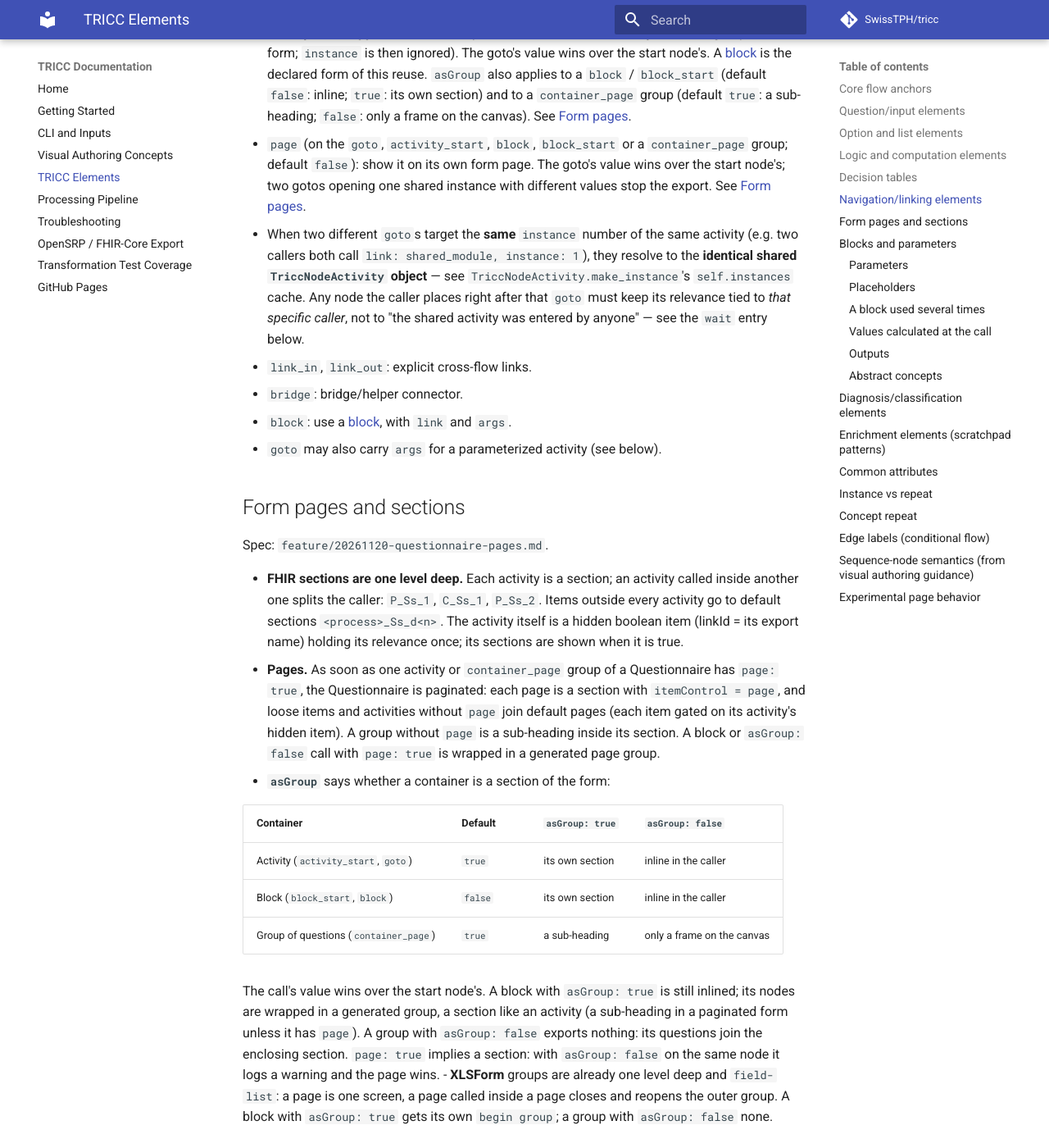
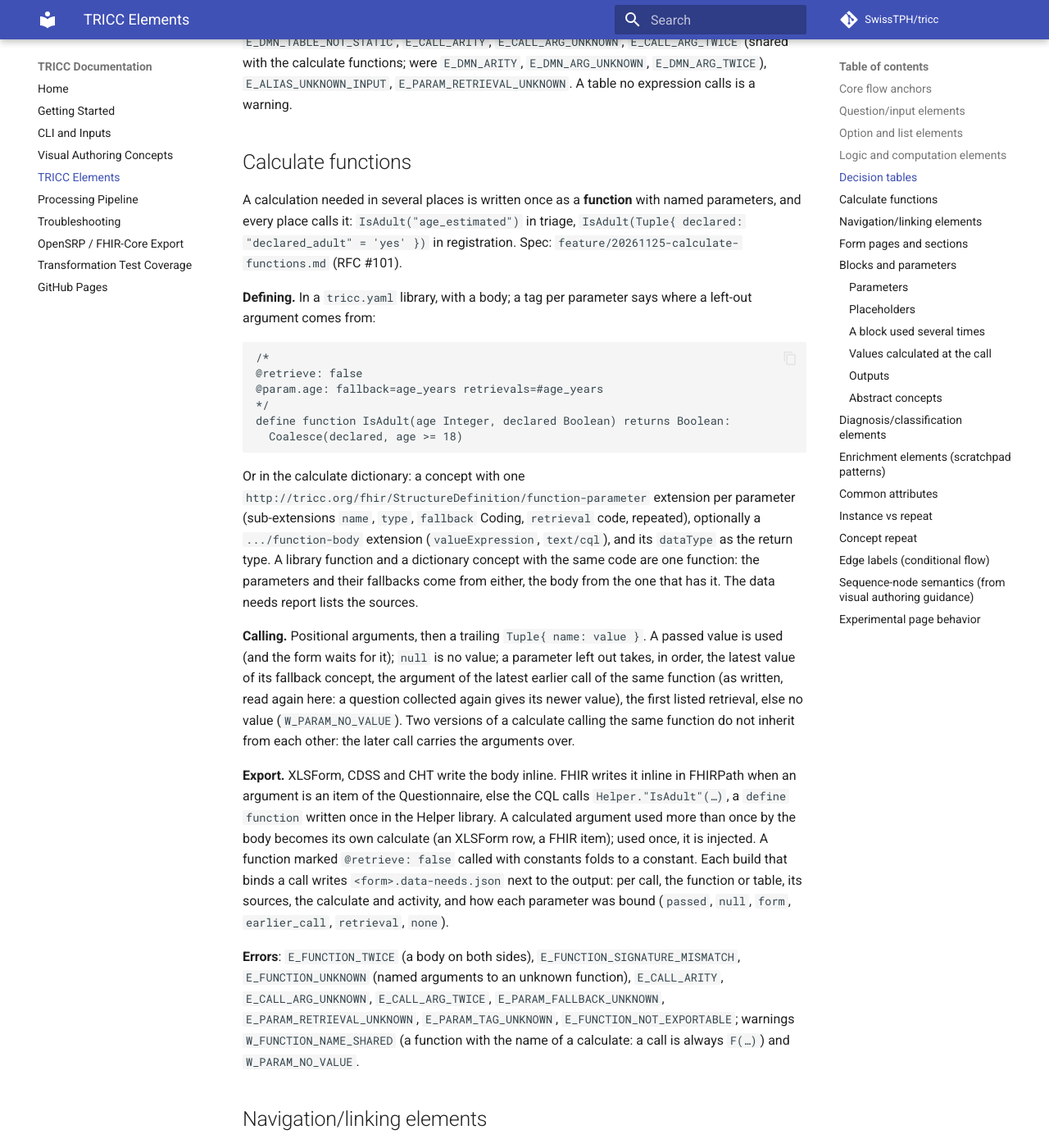
Before and after one commit to SwissTPH/tricc, an MkDocs documentation site: the page built from docs/tricc-elements.md, in a window 1280 px wide and 1400 px high, scrolled down 5074 px. Shown: the whole window at 82% size. Built offline with MkDocs 1.6.1 and Material for MkDocs 9.7.7, drawn with Linux system fonts in a browser that asks for light colours; comment, search, counter and statistics services are not loaded; some of the changed text lies outside the part shown.

Commit message:
Docs: :memo: calculate functions (RFC #101 Implemented), E_CALL_* codes in the DMN specs and docs
Co-Authored-By: Claude Opus 5.5 <noreply@anthropic.com>

````diff
--- a/docs/tricc-elements.md
+++ b/docs/tricc-elements.md
@@ -69,7 +69,10 @@ This page documents TRICC modeling elements and their meaning based on:
 
 ## Logic and computation elements
 
-- `calculate`: computed value.
+- `calculate`: computed value. Its expression may call a **calculate function** (see
+  "Calculate functions" below). A calculate drawn without an arrow into it whose expression
+  holds a call is worked out where it is first read; if nothing reads it, at the end, and only
+  when its value is saved to the record (otherwise it is dropped).
 - `add`: arithmetic compute helper.
 - `count`: option/count compute helper.
 - Anthropometric operators: `Zscore(table, sex, x, y)` and `Izscore(table, sex, x, z)` read
@@ -136,13 +139,21 @@ A value that is not entered only passes `-`, `null` and lists holding `null`.
 | `DMNFirst('diazepam', …)` | the first matching row's output (empty when none) |
 | `DMNList('diazepam', …)` | every matching row's output, in row order (a list: `Count`, `exists`, `selected`) |
 | `DMN('t.note', …)` | the output column `note` instead of the first one |
-| `DMN('diazepam')` | an input left out reads its column `concept` |
-| `DMN('diazepam', Tuple{ weight: null })` | an input given by name; the others from their concepts |
+| `DMN('diazepam')` | an input left out takes its fallbacks (below) |
+| `DMN('diazepam', Tuple{ weight: null })` | an input given by name (`null`: no value); the others from their fallbacks |
 | `DrugDosage('diazepam', age, weight)` | built-in alias of `DMN`; `tricc.yaml` `aliases` adds others |
 
 The table name must be a text literal. `null` (or any literal) is evaluated when the form is
 built: rows that cannot match are dropped and no reference is created for it, so the form
 does not wait for that question.
+
+Only the inputs a call **passes** make the form wait. An input left out is bound where the
+calculate is used, to the first of: the latest value of its column `concept`; what the latest
+earlier call of the same table and output passed for it (as written, read again here); the
+first retrieval listed on the input (`retrievals: ["#prev_weight"]` next to `concept`, built
+when used); else no value (`W_PARAM_NO_VALUE`). To wait for a question, pass it. A calculated
+argument (`DMN('t', "weight" / 2)`) read by several rows becomes its own calculate. See
+`feature/20261125-calculate-functions.md`.
 
 **Export.** Each call is expanded, by policy, into nested ifs (`first`, `unique`: FHIRPath
 `iif`, XPath `if`, CQL `if … then … else`) or a list (`rule_order`: FHIRPath
@@ -168,8 +179,60 @@ the project, the project being the `tricc.yaml` title) next to the forms. Upload
 **Errors** (shared with the editor): `E_DMN_CELL`, `E_DMN_TYPE`, `E_DMN_SHAPE`,
 `E_DMN_OVERLAP` (`unique` rows that can both match), `E_DMN_LIST_VALUE`, `E_DMN_LIST_OVERLAP`
 (ODK list mode: two values of one list cell that can both match, under `rule_order`),
-`E_DMN_TABLE_UNKNOWN`, `E_DMN_TABLE_NOT_STATIC`, `E_DMN_ARITY`, `E_DMN_ARG_UNKNOWN`,
-`E_DMN_ARG_TWICE`, `E_ALIAS_UNKNOWN_INPUT`. A table no expression calls is a warning.
+`E_DMN_TABLE_UNKNOWN`, `E_DMN_TABLE_NOT_STATIC`, `E_CALL_ARITY`, `E_CALL_ARG_UNKNOWN`,
+`E_CALL_ARG_TWICE` (shared with the calculate functions; were `E_DMN_ARITY`, `E_DMN_ARG_UNKNOWN`,
+`E_DMN_ARG_TWICE`), `E_ALIAS_UNKNOWN_INPUT`, `E_PARAM_RETRIEVAL_UNKNOWN`. A table no expression
+calls is a warning.
+
+## Calculate functions
+
+A calculation needed in several places is written once as a **function** with named
+parameters, and every place calls it: `IsAdult("age_estimated")` in triage,
+`IsAdult(Tuple{ declared: "declared_adult" = 'yes' })` in registration. Spec:
+`feature/20261125-calculate-functions.md` (RFC #101).
+
+**Defining.** In a `tricc.yaml` library, with a body; a tag per parameter says where a
+left-out argument comes from:
+
+```cql
+/*
+@retrieve: false
+@param.age: fallback=age_years retrievals=#age_years
+*/
+define function IsAdult(age Integer, declared Boolean) returns Boolean:
+  Coalesce(declared, age >= 18)
+```
+
+Or in the calculate dictionary: a concept with one
+`http://tricc.org/fhir/StructureDefinition/function-parameter` extension per parameter
+(sub-extensions `name`, `type`, `fallback` Coding, `retrieval` code, repeated), optionally a
+`.../function-body` extension (`valueExpression`, `text/cql`), and its `dataType` as the return
+type. A library function and a dictionary concept with the same code are one function: the
+parameters and their fallbacks come from either, the body from the one that has it. The data
+needs report lists the sources.
+
+**Calling.** Positional arguments, then a trailing `Tuple{ name: value }`. A passed value is
+used (and the form waits for it); `null` is no value; a parameter left out takes, in order, the
+latest value of its fallback concept, the argument of the latest earlier call of the same
+function (as written, read again here: a question collected again gives its newer value), the
+first listed retrieval, else no value (`W_PARAM_NO_VALUE`). Two versions of a calculate calling
+the same function do not inherit from each other: the later call carries the arguments over.
+
+**Export.** XLSForm, CDSS and CHT write the body inline. FHIR writes it inline in FHIRPath when
+an argument is an item of the Questionnaire, else the CQL calls `Helper."IsAdult"(…)`, a
+`define function` written once in the Helper library. A calculated argument used more than once
+by the body becomes its own calculate (an XLSForm row, a FHIR item); used once, it is injected.
+A function marked `@retrieve: false` called with constants folds to a constant. Each build that
+binds a call writes `<form>.data-needs.json` next to the output: per call, the function or
+table, its sources, the calculate and activity, and how each parameter was bound (`passed`,
+`null`, `form`, `earlier_call`, `retrieval`, `none`).
+
+**Errors**: `E_FUNCTION_TWICE` (a body on both sides), `E_FUNCTION_SIGNATURE_MISMATCH`,
+`E_FUNCTION_UNKNOWN` (named arguments to an unknown function), `E_CALL_ARITY`,
+`E_CALL_ARG_UNKNOWN`, `E_CALL_ARG_TWICE`, `E_PARAM_FALLBACK_UNKNOWN`,
+`E_PARAM_RETRIEVAL_UNKNOWN`, `E_PARAM_TAG_UNKNOWN`, `E_FUNCTION_NOT_EXPORTABLE`; warnings
+`W_FUNCTION_NAME_SHARED` (a function with the name of a calculate: a call is always `F(…)`) and
+`W_PARAM_NO_VALUE`.
 
 ## Navigation/linking elements
 
````
Also changed, not shown: docs/cli-and-inputs.md (+12 -6 lines), feature/20261123-decision-tables.md (+4 -2 lines), feature/20261123-dmn-named-overrides.md (+5 -3 lines), feature/20261125-calculate-functions.md (+3 -1 lines), 1 other file.
